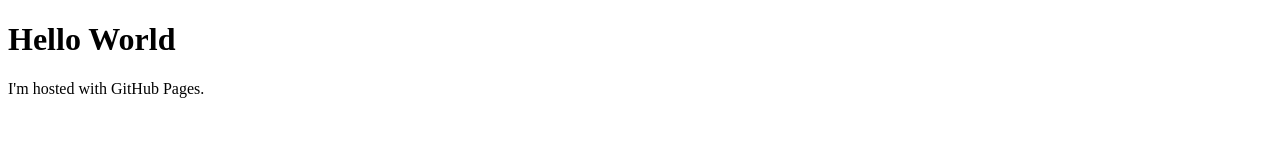
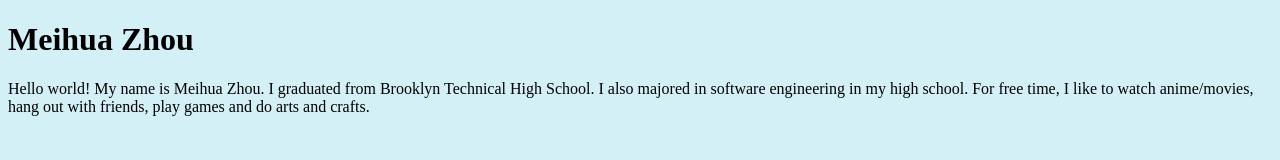
Before and after one commit to maybtmr/maybtmr.github.io, a plain HTML site: page index.html in a window 1280 px wide. Drawn offline with Linux system fonts and the light colour scheme.

Commit message:
Finished writing a paragraph of myself

```diff
--- a/index.html
+++ b/index.html
@@ -1,7 +1,21 @@
 <!DOCTYPE html>
 <html>
+<head>
+    <title>Portfolio</title>
+    <style>
+        body {background-color:#D4F0F7}
+        /* h1
+        p */
+    </style>
+</head>
+
 <body>
-<h1>Hello World</h1>
-<p>I'm hosted with GitHub Pages.</p>
+    <h1>Meihua Zhou</h1>
+
+    <p>Hello world! My name is Meihua Zhou. I graduated from Brooklyn Technical High School.
+        I also majored in software engineering in my high school. For free time, I like to
+        watch anime/movies, hang out with friends, play games and do arts and crafts.
+    </p>
+
 </body>
 </html>
```
